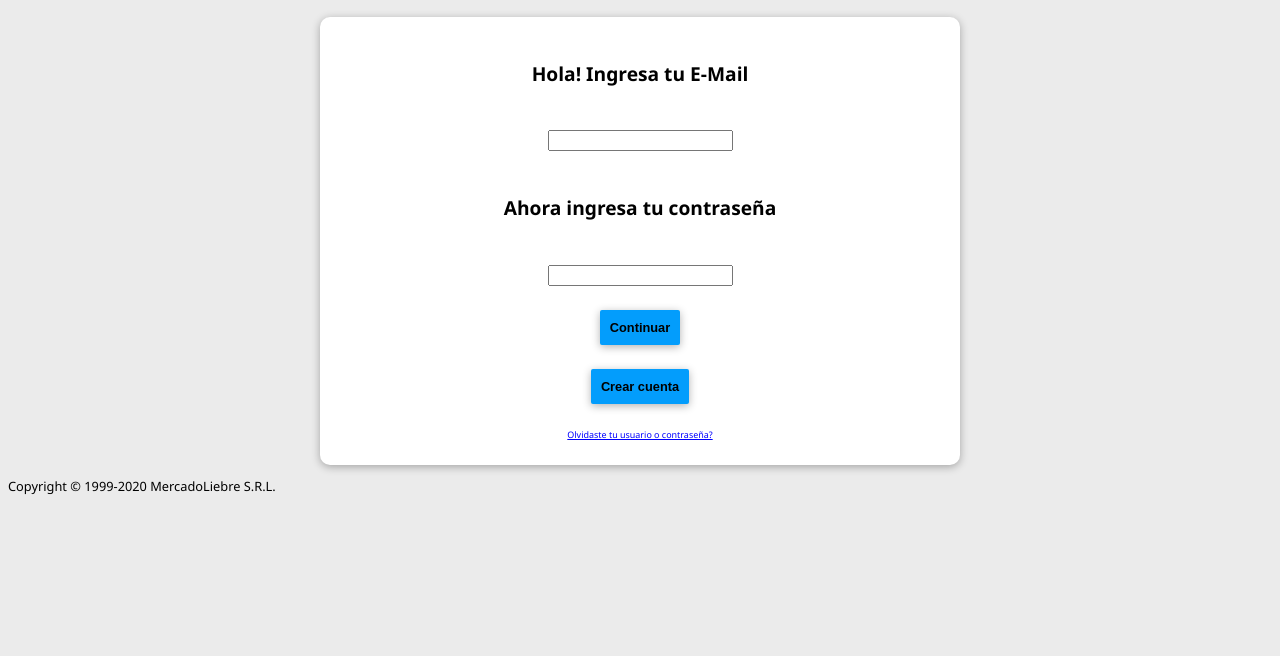
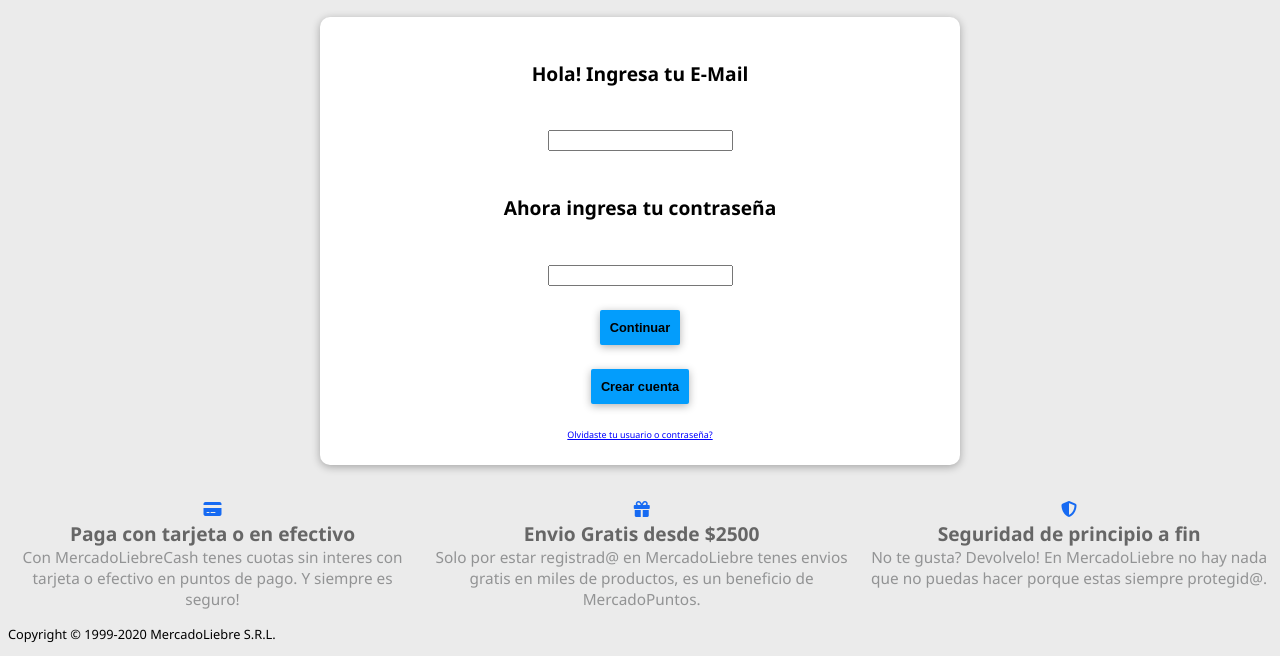
Before and after one commit to UninstallUrPC/DH-Trabajo-Integrador-M-Liebre, a website: page login.html in a window 1280 px wide. Shown: the part 166-822 px from the top of the page. Before the commit the page ends 800 px from the top, so only its background shows below. Drawn offline with Linux system fonts and the light colour scheme.

Commit message:
Cambios al footer de login y signup

```diff
--- a/login.html
+++ b/login.html
@@ -67,7 +67,26 @@
     </form>
   </main>
 
-  <footer>
-    <p class="Copyright">Copyright © 1999-2020 MercadoLiebre S.R.L. </p>
+  <footer class="footer">
+    <div class="MLcash">
+      <i class="fa-solid fa-credit-card" style="color: #166af2"></i>
+      <div class="footer-bold">Paga con tarjeta o en efectivo</div>
+      <div class="footer-text">Con MercadoLiebreCash tenes cuotas sin interes con tarjeta o efectivo en puntos de pago. Y siempre es seguro!</div>
+    </div>
+
+    <div class="MLenvio">
+      <i class="fa-solid fa-gift" style="color: #166af2"></i>
+      <div class="footer-bold">Envio Gratis desde $2500</div>
+      <div class="footer-text">Solo por estar registrad@ en MercadoLiebre tenes envios gratis en miles de productos, es un beneficio de MercadoPuntos.</div>
+    </div>
+
+    <div class="MLsecure">
+      <i class="fa-solid fa-shield-halved" style="color: #166af2"></i>
+      <div class="footer-bold">Seguridad de principio a fin</div>
+      <div class="footer-text">No te gusta? Devolvelo! En MercadoLiebre no hay nada que no puedas hacer porque estas siempre protegid@.</div>
+    </div>
+
   </footer>
+ <p class="Copyright">Copyright © 1999-2020 MercadoLiebre S.R.L.
+</p>
 </body>
--- a/styles.css
+++ b/styles.css
@@ -355,22 +355,11 @@ flex-wrap: wrap;
   font-size: 1.2vw;
   }
 
-  .MLcash{
+  .MLcash, .MLenvio, .MLsecure{
   padding: 3px;
   text-align: center;
   max-width: 36vw;
-  }
-
-  .MLenvio{
-    padding: 3px;
-    text-align: center;
-    max-width: 36vw;
-  }
-
-  .MLsecure{
-    padding: 3px;
-    text-align: center;
-    max-width: 36vw;
+  font-family: 'Segoe UI', Tahoma, Geneva, Verdana, sans-serif;
   }
 
   .footer{
```
Also changed, not shown: l signup.html (+22 -3 lines).
